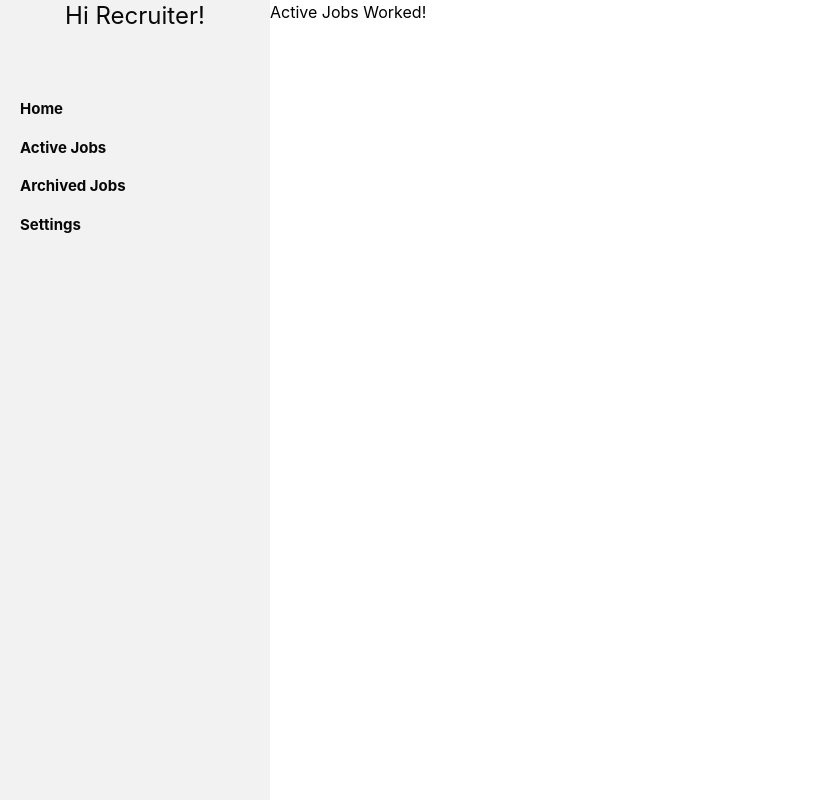
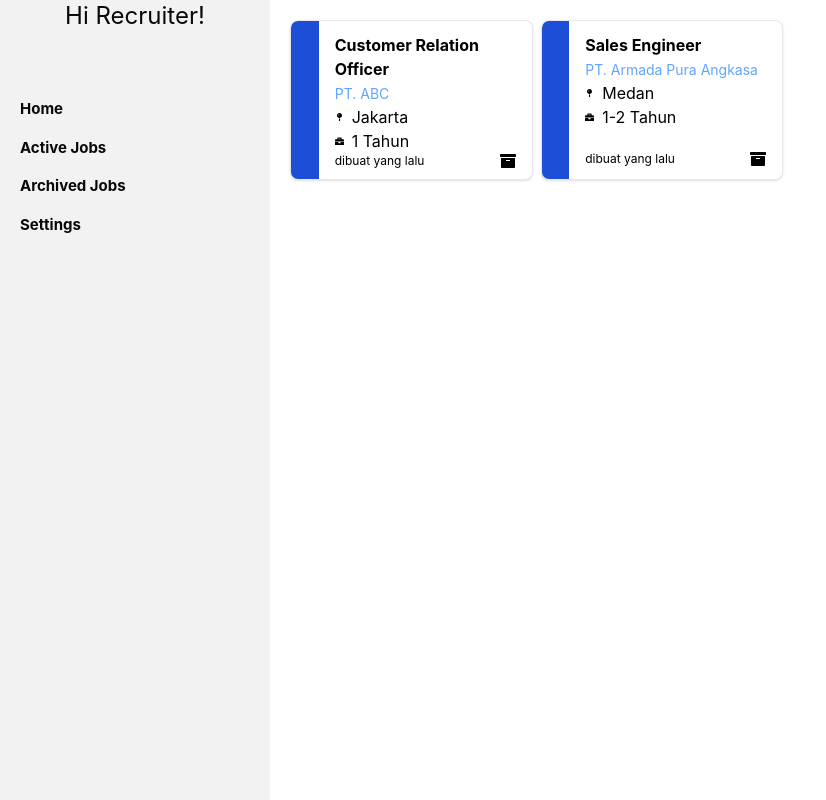
Before and after one commit to efazri/9yard-tech-test, a React (Create React App) app: page /active-jobs in a window 1280 px wide. Shown: the whole page, without its empty margins (0-826 px from the left). Built offline with nearby package versions, Linux system fonts and the light colour scheme.

Commit message:
feat: create ui for active jobs

```diff
--- a/src/views/active-jobs/index.js
+++ b/src/views/active-jobs/index.js
@@ -1,8 +1,63 @@
-import React from "react";
+import React, { useEffect, useState } from "react";
+import { JCard } from '../../components';
+const jobs = [
+    {
+        id: 1,
+        jobTitle: 'Customer Relation Officer',
+        companyName: 'PT. ABC',
+        location: 'Jakarta',
+        exp: '1 Tahun',
+        createAt: '22-01-2022'
+    },
+    {
+        id: 2,
+        jobTitle: 'Sales Engineer',
+        companyName: 'PT. Armada Pura Angkasa',
+        location: 'Medan',
+        exp: '1-2 Tahun',
+        createAt: '22-01-2022'
+    }
+]
 
 function ActiveJobs () {
+    const [selectedJobs, setSelectedJobs] = useState(jobs)
+
+    async function onArchiveHandler(data){
+        const current = await localStorage.getItem('archived');
+        const dataStorage = JSON.parse(current);
+        if (current){
+            let flag = false;
+            dataStorage?.map((el) => {
+                if (el === data.id){
+                    flag = true
+                };
+            })
+
+            if (!flag){
+                dataStorage.push(data?.id)
+                localStorage.setItem('archived', JSON.stringify(dataStorage))
+            }
+
+        } else {
+            const id = [data.id]
+            localStorage.setItem('archived', JSON.stringify(id))
+        }
+
+    }
+
     return (
-        <h1>Active Jobs Worked!</h1>
+        <div className="w-full p-5 mt-5 lg:mt-0 flex flex-wrap">
+            { selectedJobs?.map((el, index) => {
+                return (
+                    <JCard
+                        data={el}
+                        type="active"
+                        key={index}
+                        onAction={onArchiveHandler}
+                    />
+                )
+            })}
+        </div>
     )
 };
 
--- a/src/views/archived-jobs/index.js
+++ b/src/views/archived-jobs/index.js
@@ -1,22 +1,71 @@
-import React from "react";
-import { Card } from './components';
+import React, { useEffect, useState } from "react";
+import { JCard } from '../../components';
 
 const jobs = [
     {
         id: 1,
-        jobTitle: 'CRO',
+        jobTitle: 'Customer Relation Officer',
         companyName: 'PT. ABC',
         location: 'Jakarta',
         exp: '1 Tahun',
+        createAt: '22-01-2022'
+    },
+    {
+        id: 2,
+        jobTitle: 'Sales Engineer',
+        companyName: 'PT. Armada Pura Angkasa',
+        location: 'Medan',
+        exp: '1-2 Tahun',
         createAt: '22-01-2022'
     }
 ]
 
 function ArchivedJobs () {
+    const [selectedJobs, setSelectedJobs] = useState([])
+
+    useEffect(() => {
+        const storage = localStorage.getItem('archived')
+
+        if (storage){
+            const storageParse = JSON.parse(storage);
+            const newData = []
+            jobs?.map(el => {
+                storageParse?.map(id => {
+                    if (el.id === id){
+                        newData.push(el)
+                    }
+                })
+                setSelectedJobs(newData)
+            })
+        }
+    }, [])
+
+    function onActionHandler (data){
+        const storage = localStorage.getItem('archived')
+
+        if (storage){
+            const storageParse = JSON.parse(storage);
+            const newData = []
+            storageParse.map(id => {
+                if (id != data?.id){
+                    newData.push(id)
+                }
+            })
+            localStorage.setItem('archived', JSON.stringify(newData))
+        }
+    }
+
     return (
-        <div className="w-full p-5">
-            { jobs.map((el, index) => {
-                return <Card data={el} key={index} />
+        <div className="w-full p-5 mt-5 lg:mt-0 flex flex-row">
+            { selectedJobs.map((el, index) => {
+                return (
+                    <JCard
+                        data={el}
+                        key={index}
+                        type="archived"
+                        onAction={onActionHandler}
+                    />
+                )
             })}
         </div>
     )
```
